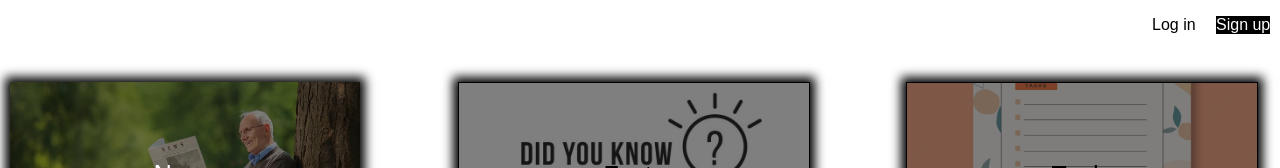
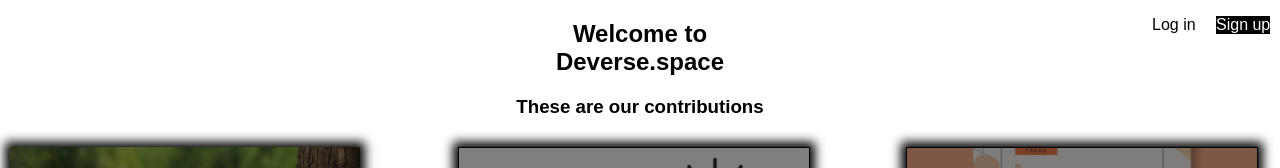
Before and after one commit to User-1289/frontpage, a React (Create React App) app: page / in a window 1280 px wide. Shown: the top 168 px of the page. Built offline with nearby package versions, Linux system fonts and the light colour scheme.

Commit message:
added some text and corrected url

```diff
--- a/src/App.css
+++ b/src/App.css
@@ -1,7 +1,9 @@
 body{
   font-family: sans-serif;
 }
-
+h2,h3{
+  text-align: center;
+}
 .log-txt{
   color: black;
   position: absolute;
--- a/src/App.js
+++ b/src/App.js
@@ -5,10 +5,12 @@ import Container from './Container';
 function App() {
   return (
     <div className="App">
+      <h2>Welcome to <br/>Deverse.space</h2>
+      <h3>These are our contributions</h3>
       <div className='sign'>
       <span className='sign-txt'>Sign up</span>
         <span className='log-txt'>Log in</span>
-      </div><br/><br/><br/><br/>
+      </div>
       <Container/>
     </div>
   );
--- a/src/Container.js
+++ b/src/Container.js
@@ -4,7 +4,7 @@ import './container.css'; // Import your CSS file
 const Container = () => {
   return (
     <>
-    <div onClick={ () => {window.open("https://deverse.space", "_blank")}} className="container-1">
+    <div onClick={ () => {window.open("https://news.deverse.space", "_blank")}} className="container-1">
       <div style={{color:"white"}} className="content">
         <span className='header-txt'>News</span><br/>
         <span className='sub-header'>Read news and <br/>search on the go</span>
--- a/src/container.css
+++ b/src/container.css
@@ -69,7 +69,7 @@
     cursor: pointer;
     border: 1px solid black;
     position:"absolute";
-    top:55%;
+    top:60%;
 
     background-image: url("weather.jpg");
     background-size: cover;
@@ -94,7 +94,7 @@
     cursor: pointer;
     border: 1px solid black;
     position:"absolute";
-    top:55%;
+    top:60%;
     left:35%;
     background-image: url("quiz.jpg");
     background-size: cover;
```
